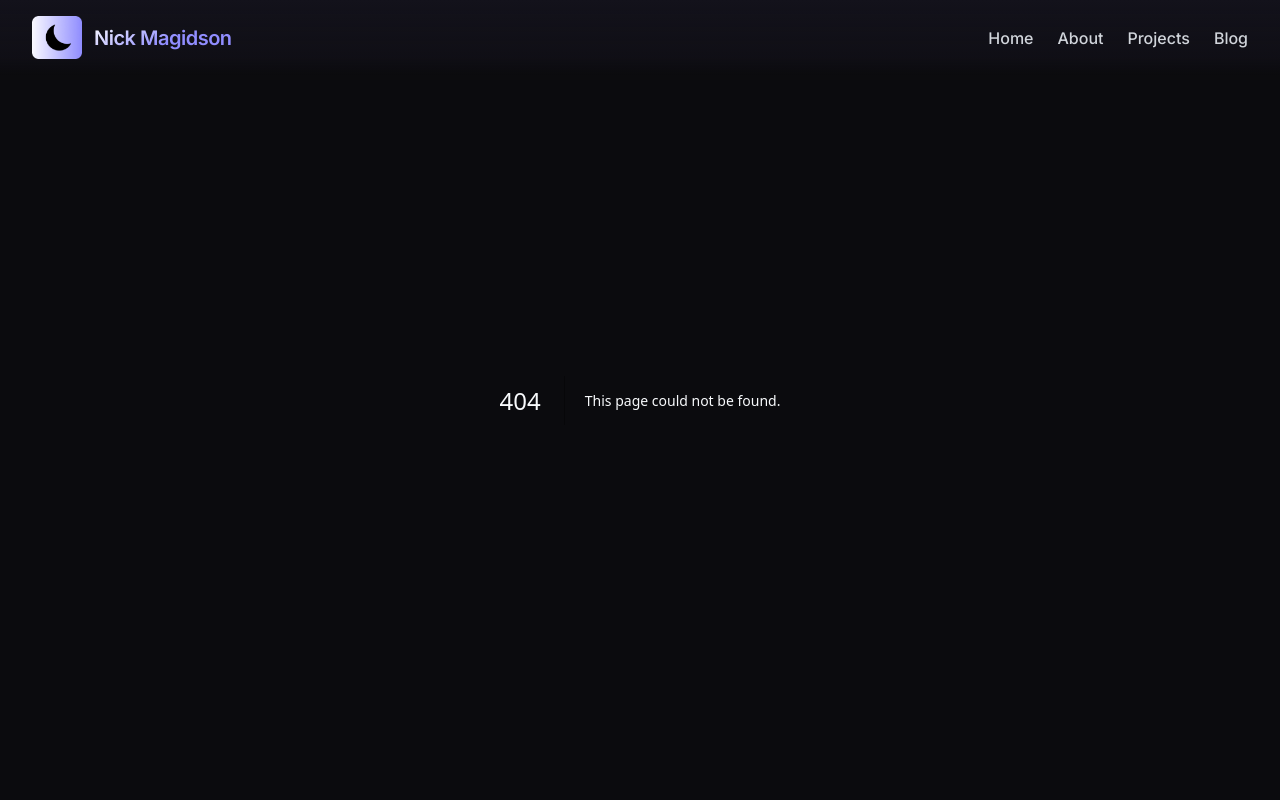
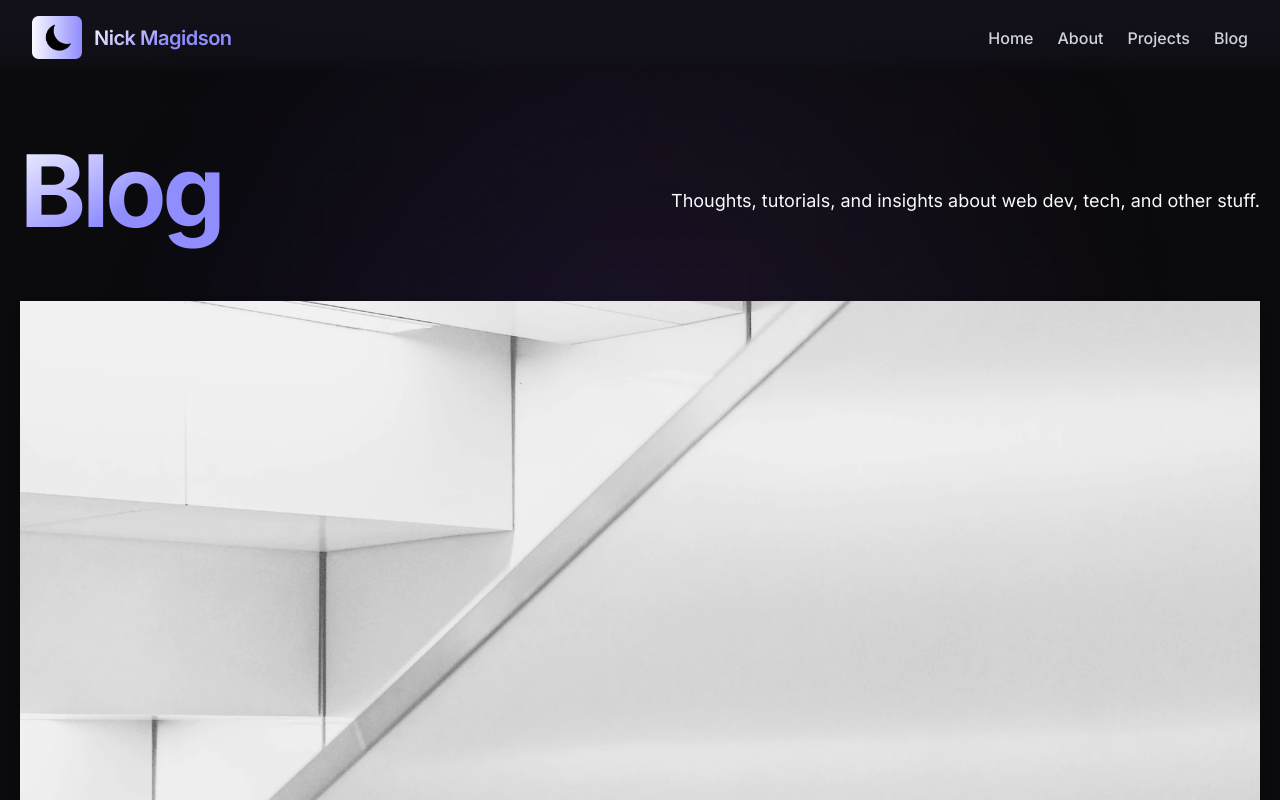
Before and after one commit to NickMagidson/blog-starter-kit, a Next.js app: page /blog in a window 1280 px wide. Before the commit this address had no page. Shown: the top 800 px of the page. Built offline with nearby package versions, Linux system fonts and the light colour scheme.

Commit message:
Edits to blog page and posts

```diff
--- /dev/null
+++ b/src/app/_components/blog-post-card.tsx
@@ -0,0 +1,59 @@
+import { type Author } from "@/interfaces/author";
+import Link from "next/link";
+import Avatar from "./avatar";
+import CoverImage from "./cover-image";
+import DateFormatter from "./date-formatter";
+
+type Props = {
+  title: string;
+  coverImage: string;
+  date: string;
+  excerpt: string;
+  author: Author;
+  slug: string;
+};
+
+export function BlogPostCard({
+  title,
+  coverImage,
+  date,
+  excerpt,
+  author,
+  slug,
+}: Props) {
+  return (
+    <article className="projects-card group hover:scale-105 transition-all duration-300 ease-in-out">
+      <div className="p-4 h-full flex flex-col">
+        {/* Cover Image */}
+        <div className="mb-4 overflow-hidden rounded-lg">
+          <CoverImage slug={slug} title={title} src={coverImage} />
+        </div>
+
+        {/* Post Content */}
+        <div className="flex-1 flex flex-col">
+          <h3 className="text-xl md:text-2xl font-bold mb-3 leading-tight">
+            <Link
+              href={`/posts/${slug}`}
+              className="hover:text-blue-400 transition-colors duration-200"
+            >
+              {title}
+            </Link>
+          </h3>
+
+          <div className="text-sm mb-3 text-gray-500 dark:text-gray-400">
+            <DateFormatter dateString={date} />
+          </div>
+
+          <p className="text-sm md:text-base leading-relaxed mb-4 text-gray-600 dark:text-gray-300 flex-1 line-clamp-3">
+            {excerpt}
+          </p>
+
+          {/* Author */}
+          <div className="mt-auto pt-4 border-t border-gray-200 dark:border-gray-700">
+            <Avatar name={author.name} picture={author.picture} />
+          </div>
+        </div>
+      </div>
+    </article>
+  );
+}
--- a/src/app/_components/header.tsx
+++ b/src/app/_components/header.tsx
@@ -44,7 +44,7 @@ export default function Header() {
       <div className="max-w-7xl mx-auto px-4 sm:px-6 lg:px-8">
         <nav className="flex items-center justify-between flex-wrap py-4">
           {/* Logo and Name */}
-          <div className="flex items-center space-x-3">
+            <Link href="/" className="flex items-center space-x-3">
             <Image
               src="/assets/blog/moon.png"
               alt="Logo"
@@ -55,7 +55,7 @@ export default function Header() {
             <span className="heading-gradient font-semibold text-xl tracking-tight">
               Nick Magidson
             </span>
-          </div>
+            </Link>
           {/* <div className="flex items-center flex-shrink-0 text-black mr-6">
             <span className="font-semibold text-xl tracking-tight">MySite</span>
           </div> */}
--- a/src/app/_components/intro.tsx
+++ b/src/app/_components/intro.tsx
@@ -1,14 +1,24 @@
-import { CMS_NAME } from "@/lib/constants";
 
 export function Intro() {
   return (
-    <section className="flex-col md:flex-row flex items-center md:justify-between mt-16 mb-16 md:mb-12">
-      <h1 className="text-5xl md:text-8xl font-bold tracking-tighter leading-tight md:pr-8">
-        Vivid.
+    // <section className="flex-col md:flex-row flex items-center md:justify-between mt-16 mb-16 md:mb-12">
+    //   <h1 className="text-5xl md:text-8xl font-bold tracking-tighter leading-tight md:pr-8">
+    //     Digital Garden
+    //   </h1>
+    //   <h4 className="text-center md:text-left text-lg mt-5 md:pl-8">
+    //     Areas of thought in a digital space.
+    //   </h4>
+    // </section>
+
+
+        <section className="flex-col md:flex-row flex items-center md:justify-between mt-16 mb-16 md:mb-12">
+      <h1 className="heading-gradient text-5xl md:text-8xl font-bold tracking-tighter leading-tight md:pr-8">
+        Blog
       </h1>
       <h4 className="text-center md:text-left text-lg mt-5 md:pl-8">
-        Areas of thought in a digital space.
+        Thoughts, tutorials, and insights about web dev, tech, and other stuff.
       </h4>
     </section>
+
   );
 }
--- a/src/app/_components/post-title.tsx
+++ b/src/app/_components/post-title.tsx
@@ -6,7 +6,7 @@ type Props = {
 
 export function PostTitle({ children }: Props) {
   return (
-    <h1 className="text-5xl md:text-7xl lg:text-8xl font-bold tracking-tighter leading-tight md:leading-none mb-12 text-center md:text-left">
+    <h1 className="heading-gradient text-5xl md:text-7xl lg:text-8xl font-bold tracking-tighter leading-tight md:leading-none mb-12 text-center md:text-left">
       {children}
     </h1>
   );
--- /dev/null
+++ b/src/app/blog/page.tsx
@@ -0,0 +1,99 @@
+import { getAllPosts } from "@/lib/api";
+import Container from "../_components/container";
+import { HeroPost } from "../_components/hero-post";
+import { Intro } from "../_components/intro";
+import { MoreStories } from "../_components/more-stories";
+
+export default function BlogPage() {
+  // const allPosts = getAllPosts();
+
+  // const featuredPost = allPosts[0];
+  // const otherPosts = allPosts.slice(1);
+
+
+    const allPosts = getAllPosts();
+
+  const heroPost = allPosts[0];
+
+  const morePosts = allPosts.slice(1);
+
+  return (
+    <main className="min-h-screen">
+      <div className="background-blur"></div>
+
+      <Container>
+        {/* Page Header */}
+        <Intro />
+        {/* <section className="pt-24 pb-16">
+          <h1 className="heading-gradient text-6xl md:text-8xl font-bold tracking-tighter leading-tight mb-8">
+            Blog
+          </h1>
+          <p className="text-lg md:text-xl text-gray-600 dark:text-gray-300 max-w-2xl">
+            Thoughts, tutorials, and insights about web development, design, and technology.
+          </p>
+        </section> */}
+
+        {/* Featured Post */}
+        {heroPost && (
+          <section className="mb-16">
+            <HeroPost
+              title={heroPost.title}
+              coverImage={heroPost.coverImage}
+              date={heroPost.date}
+              author={heroPost.author}
+              slug={heroPost.slug}
+              excerpt={heroPost.excerpt}
+            />
+          </section>
+        )}
+
+        {/* All Posts Grid */}
+        {/* {otherPosts.length > 0 && (
+          <section className="mb-16">
+            <h2 className="heading-gradient text-4xl md:text-5xl font-bold mb-8">
+              All Posts
+            </h2>
+            <div className="grid grid-cols-1 md:grid-cols-2 lg:grid-cols-3 gap-8 md:gap-12">
+              {otherPosts.map((post) => (
+                <BlogPostCard
+                  key={post.slug}
+                  title={post.title}
+                  coverImage={post.coverImage}
+                  date={post.date}
+                  author={post.author}
+                  slug={post.slug}
+                  excerpt={post.excerpt}
+                />
+              ))}
+            </div>
+          </section>
+        )} */}
+
+        {/* Empty State */}
+        {/* {allPosts.length === 0 && (
+          <section className="pt-24 pb-16 text-center">
+            <h2 className="text-3xl md:text-4xl font-bold mb-4 text-gray-600 dark:text-gray-300">
+              No posts yet
+            </h2>
+            <p className="text-lg text-gray-500 dark:text-gray-400">
+              Check back soon for new content!
+            </p>
+          </section>
+        )} */}
+      </Container>
+
+            <Container>
+        {/* <Intro /> */}
+        {/* <HeroPost
+          title={heroPost.title}
+          coverImage={heroPost.coverImage}
+          date={heroPost.date}
+          author={heroPost.author}
+          slug={heroPost.slug}
+          excerpt={heroPost.excerpt}
+        /> */}
+        {morePosts.length > 0 && <MoreStories posts={morePosts} />}
+      </Container>
+    </main>
+  );
+}
--- a/src/app/globals.css
+++ b/src/app/globals.css
@@ -1,6 +1,16 @@
 @tailwind base;
 @tailwind components;
 @tailwind utilities;
+
+@layer utilities {
+  .line-clamp-3 {
+    display: -webkit-box;
+    -webkit-line-clamp: 3;
+    line-clamp: 3;
+    -webkit-box-orient: vertical;
+    overflow: hidden;
+  }
+}
 
 :root {
   --white: #d9d9d9;
--- a/src/app/posts/[slug]/page.tsx
+++ b/src/app/posts/[slug]/page.tsx
@@ -1,13 +1,11 @@
-import { Metadata } from "next";
-import { notFound } from "next/navigation";
+import Container from "@/app/_components/container";
+import { PostBody } from "@/app/_components/post-body";
+import { PostHeader } from "@/app/_components/post-header";
 import { getAllPosts, getPostBySlug } from "@/lib/api";
 import { CMS_NAME } from "@/lib/constants";
 import markdownToHtml from "@/lib/markdownToHtml";
-import Alert from "@/app/_components/alert";
-import Container from "@/app/_components/container";
-import Header from "@/app/_components/header";
-import { PostBody } from "@/app/_components/post-body";
-import { PostHeader } from "@/app/_components/post-header";
+import { Metadata } from "next";
+import { notFound } from "next/navigation";
 
 export default async function Post(props: Params) {
   const params = await props.params;
@@ -24,7 +22,7 @@ export default async function Post(props: Params) {
       {/* <Alert preview={post.preview} /> */}
       <Container>
         {/* <Header /> */}
-        <article className="mb-32">
+        <article className="mt-16 mb-32">
           <PostHeader
             title={post.title}
             coverImage={post.coverImage}
```
Also changed, not shown: public/assets/blog/authors/nick.jpg (added), src/app/page.tsx (line endings or trailing spaces).
